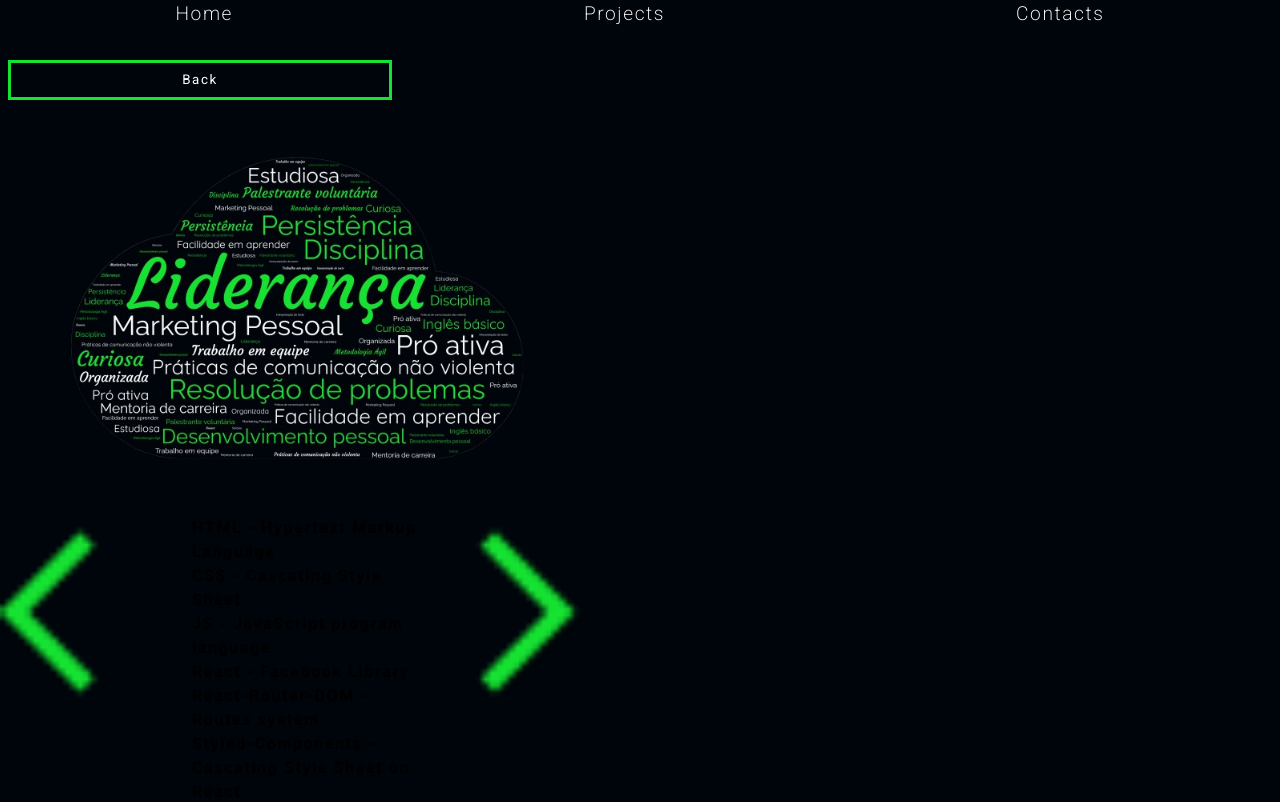
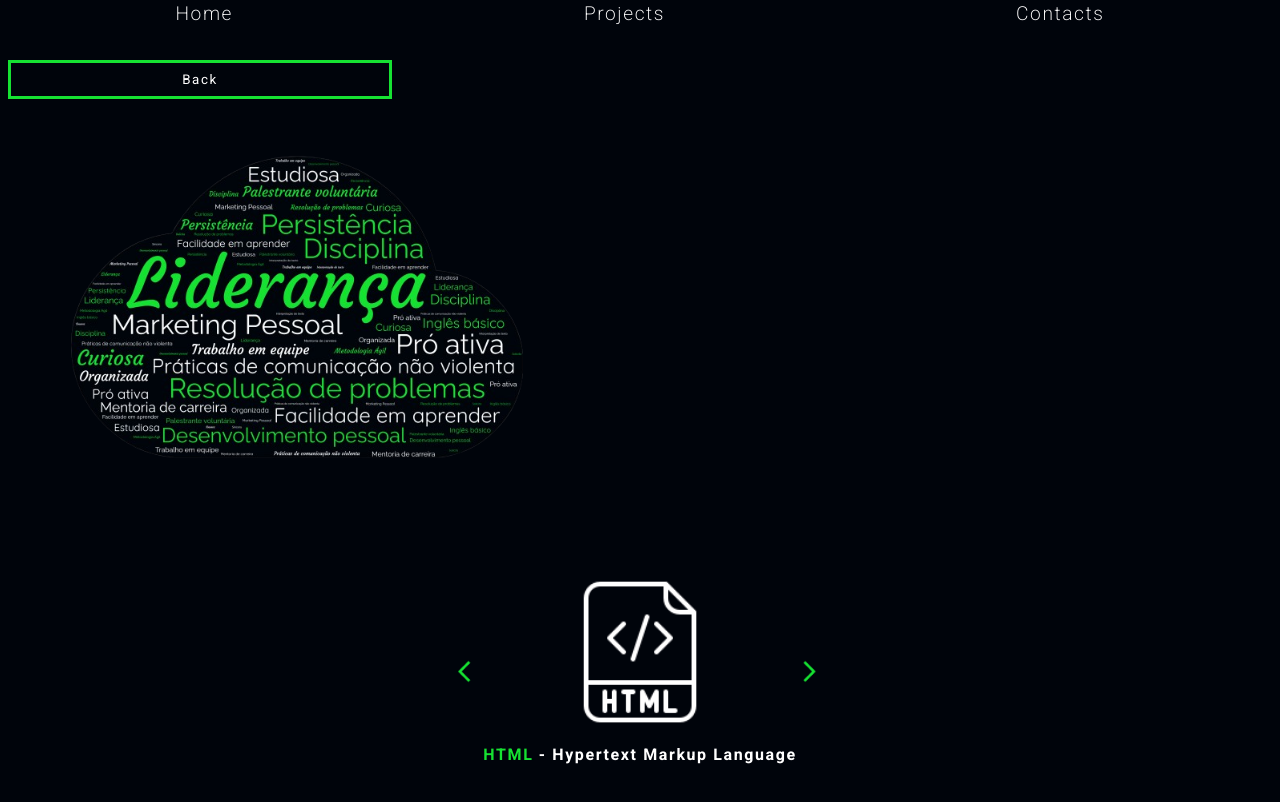
Before and after one commit to lolimamota/PortfiolioDoisPontoZero, a React (Vite) app in the folder portfolio/: page /SkillsAndTools in a window 1280 px wide. Shown: the top 802 px of the page. Built offline with nearby package versions, Linux system fonts and the light colour scheme.

Commit message:
criação de um card para resolver o problema do carrossel funcional

```diff
--- /dev/null
+++ b/portfolio/src/Components/Home/Card.jsx
@@ -0,0 +1,47 @@
+import React from 'react'
+import styled from 'styled-components'
+
+//--------------------IMPORTS-----------------
+import HtmlImage from './Image/html.png';
+
+//------------------------------ ESTILIZAÇÃO --------------------------------
+
+const Section = styled.section`
+    display: flex;
+    justify-content: center;
+    align-items: center;
+    flex-direction: column;
+    height: 35vh;
+    gap: 1rem;
+    img{
+        width: 150px;
+    };
+    h4{
+        text-align: center;
+    }
+    .spanCard{
+        color: #16e232;
+    }
+`;
+
+function Card() {
+    // const titles = [
+    //     {title: "HTML - Hypertext Markup Language" },
+    //     {title: "CSS - Cascating Style Sheet" },
+    //     {title: "JS - JavaScript program language" },
+    //     {title: "React - Facebook Library" },
+    //     {title: "React-Router-DOM - Routes system" },
+    //     {title: "Styled-Components - Cascating Style Sheet on React" },
+    //     {title: "Git, Github - Tools and versioning" },
+    //     {title: "Cloud Computing - Machines, servers and services stored online" },
+    //   ]
+
+  return (
+    <Section>
+        <img src={HtmlImage} alt="" />
+        <h4><span className='spanCard'>HTML</span> - Hypertext Markup Language</h4>
+    </Section>
+  )
+}
+
+export default Card
--- a/portfolio/src/Components/Home/SkillsAndTools.jsx
+++ b/portfolio/src/Components/Home/SkillsAndTools.jsx
@@ -1,6 +1,7 @@
 import React, { useState } from 'react';
 import { useNavigate } from 'react-router-dom';
 import * as S from './StyleHome.jsx';
+import Card from './Card.jsx';
 
 //------------------ IMPORT IMAGES: SKILLS AND TOOLS ------------------
 import Wordmap from './Image/wordcloud.png';
@@ -23,25 +24,15 @@ function SkillsAndTools() {
   const handleClickMBACK = () => navigate(-1);
 
   const tools = [
-    { src: { Html }, alt: "Imagem que remete ao Hypertext Markup Language", title: "HTML - Hypertext Markup Language" },
-    { src: { Css }, alt: "Imagem que remete ao Cascating Style Sheet", title: "CSS - Cascating Style Sheet" },
-    { src: { Js }, alt: "Imagem que remete ao JavaScript", title: "JS - JavaScript program language" },
-    { src: { ReactLogo }, alt: "Imagem da logo do React", title: "React - Facebook Library" },
-    { src: { Rote }, alt: "Imagem que remete ao React-Router-Dom", title: "React-Router-DOM - Routes system" },
-    { src: { StyledLogo }, alt: "Imagem da logo do Styled-Components", title: "Styled-Components - Cascating Style Sheet on React" },
-    { src: { Git }, alt: "Imagem que remete a ação de commit", title: "Git, Github - Tools and versioning" },
-    { src: { Cloud }, alt: "Imagem que remete a computação em nuvem", title: "Cloud Computing - Machines, servers and services stored online" },
+    { image:Html, altText: "Imagem que remete ao Hypertext Markup Language", title: "HTML - Hypertext Markup Language" },
+    { image:Css, altText: "Imagem que remete ao Cascating Style Sheet", title: "CSS - Cascating Style Sheet" },
+    { image:Js, altText: "Imagem que remete ao JavaScript", title: "JS - JavaScript program language" },
+    { image:ReactLogo, altText: "Imagem da logo do React", title: "React - Facebook Library" },
+    { image:Rote, altText: "Imagem que remete ao React-Router-Dom", title: "React-Router-DOM - Routes system" },
+    { image:StyledLogo, altText: "Imagem da logo do Styled-Components", title: "Styled-Components - Cascating Style Sheet on React" },
+    { image:Git, altText: "Imagem que remete a ação de commit", title: "Git, Github - Tools and versioning" },
+    { image:Cloud, altText: "Imagem que remete a computação em nuvem", title: "Cloud Computing - Machines, servers and services stored online" },
   ]
-
-  const [currentImageIndex, setCurrentImageIndex] = useState(0);
-
-  const nextImage = () => {
-    setCurrentImageIndex((prevIndex) => (prevIndex + 1) % images.length);
-  };
-
-  const prevImage = () => {
-    setCurrentImageIndex((prevIndex) => (prevIndex - 1 + images.length) % images.length);
-  };
 
   return (
     <S.SectionSkillAndTools>
@@ -50,14 +41,15 @@ function SkillsAndTools() {
           <img src={Wordmap} alt="Mapa com formato de nuvem contendo as palavras, Liderança, Pró ativa, Organizada, Metodologia Ágil, Persistência, Marketing Pessoal, Disciplina, Estudiosa, Curiosa, Facilidade em aprender, Desenvolvimento pessoal, Praticas de Comunicação não violenta, Resolução de problemas, Mentoria de carreira, Palestrante voluntária, Trabalho em equipe, Inglês básico, Interpretação de texto, Solícita e Sincera " />
         </S.DivSkills>
         <S.DivCarrousel>
-          <img src={Back} alt="seta de voltar ao anterior" onClick={nextImage} />
-          <div>
+          <img src={Back} alt="seta de voltar ao anterior" />
+          {/* <div>
               {tools.map((item) =>(
-                <img src={item.src} alt={item.alt}/>,
+                <img image={item.src} altText={item.alt}/>,
                 <h4>{item.title}</h4>
               ))}
-          </div>
-          <img src={Go} alt="seta de ir para o próximo" onClick={prevImage} />
+          </div> */}
+          <Card/>
+          <img src={Go} alt="seta de ir para o próximo" />
         </S.DivCarrousel>
 
 
--- a/portfolio/src/Components/Home/StyleHome.jsx
+++ b/portfolio/src/Components/Home/StyleHome.jsx
@@ -70,6 +70,14 @@ width: 80%;
 
 export const DivCarrousel = styled.div`
 display: flex;
+justify-content: center;
+align-items: center;
+width: 100%;
+height: 40vh;
+color: #fff;
+img{
+    width: 25px;
+}
 `;
 
 export const SectionSkillAndTools = styled.section`
```
